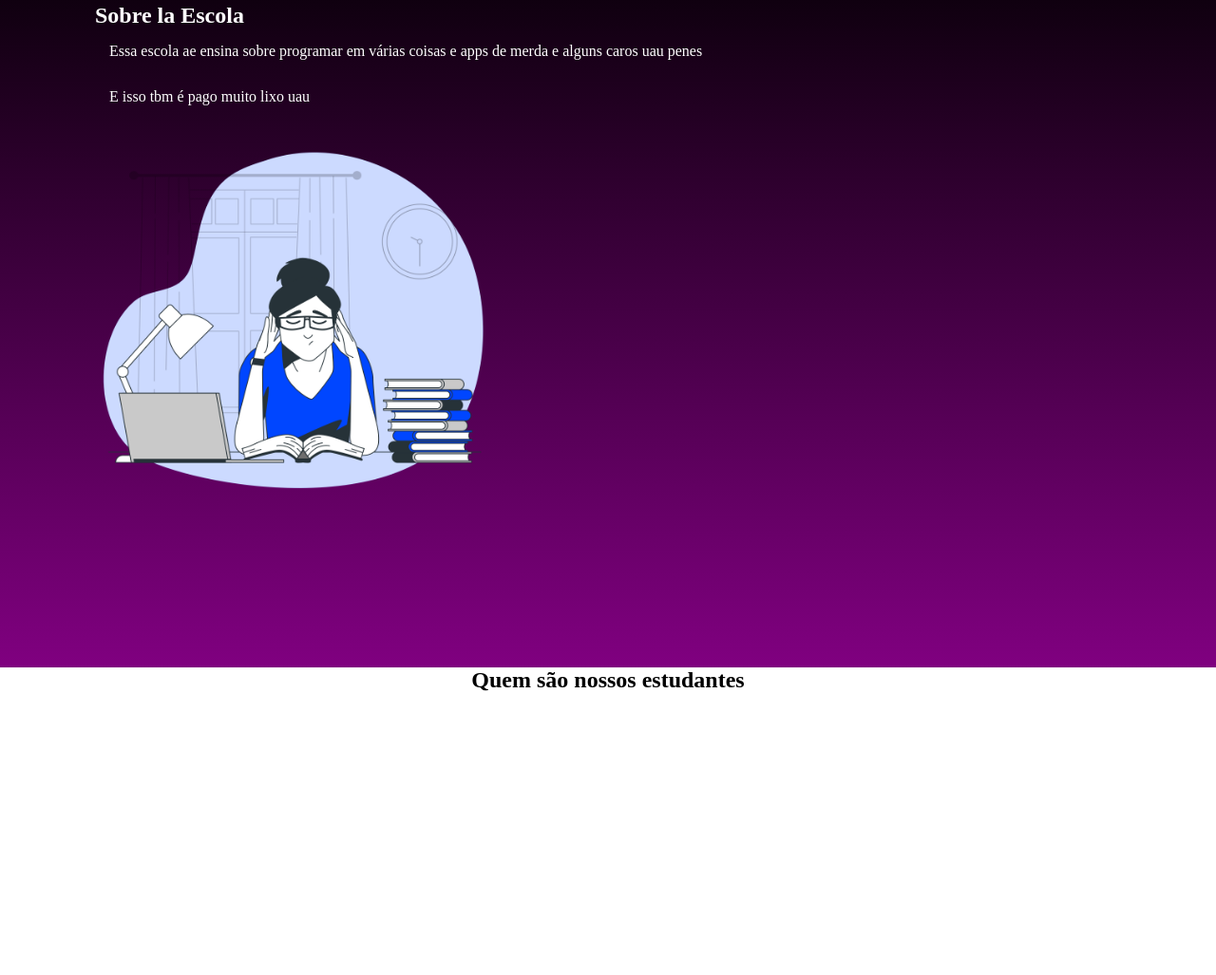
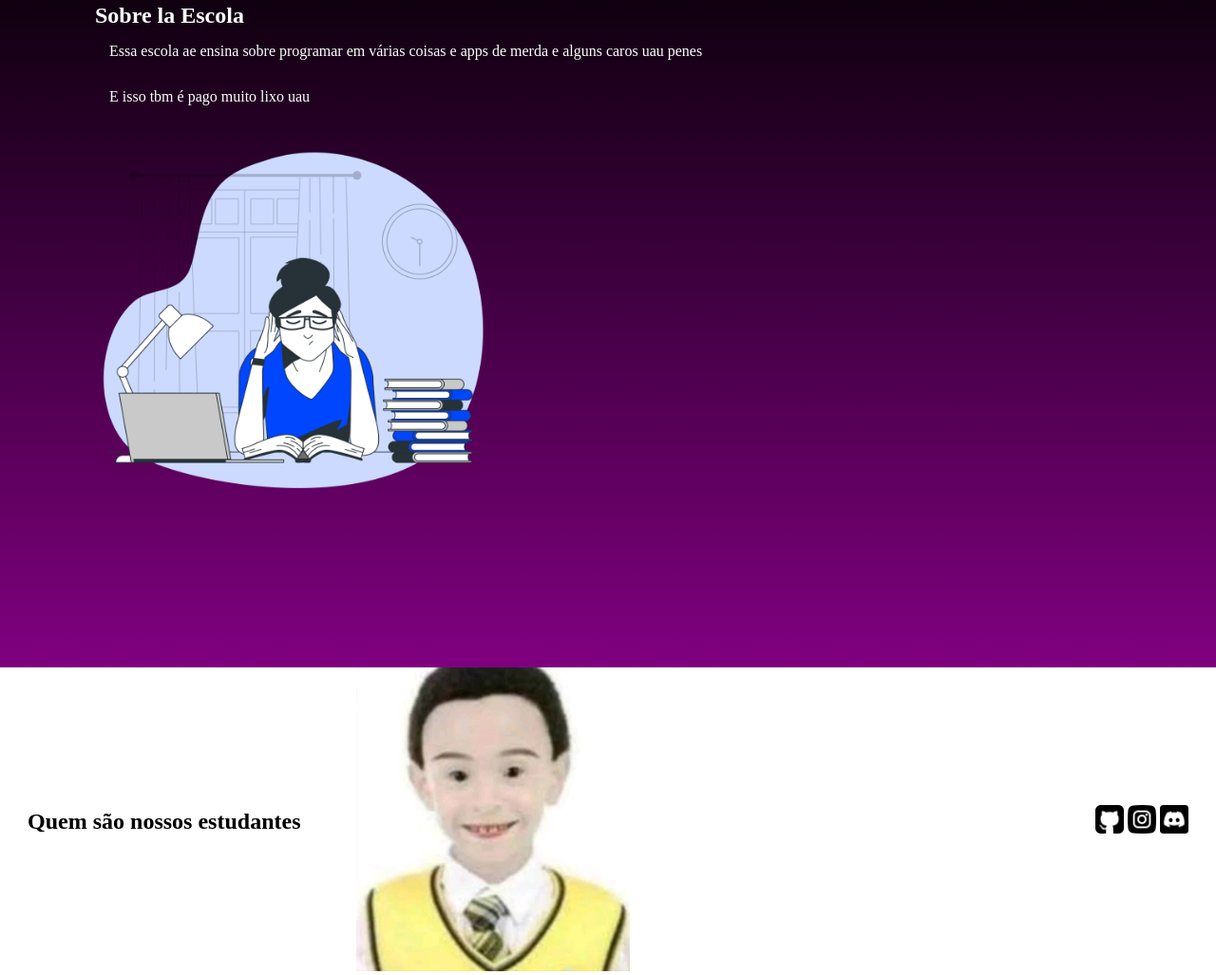
Before and after one commit to christyanandrews/ChristyanA2EJBS, a plain HTML site: page index2.html in a window 1280 px wide. Shown: the part 260-1287 px from the top of the page at 95% size. Before the commit the page ends 990 px from the top, so only its background shows below. Drawn offline with Linux system fonts and the light colour scheme.

Commit message:
Add files via upload

```diff
--- a/index2.html
+++ b/index2.html
@@ -33,6 +33,14 @@
         <div class="Alunos">
             <h2> Quem são nossos estudantes
         </h2>
+        <div class="estudante">
+        <img src="PINTO.jpg" alt="" class="Fotinha-pika">
+        </div>
+        <div class="iconis">
+            <img src="placa-do-github.png" alt="imagem-icone" class="PINT">
+            <img src="instagram.png" alt="imagem-icone" class="PINT">
+            <img src="discordia.png" alt="imagem-icone" class="PINT">
+        </div>
 
 
 
--- a/style2.css
+++ b/style2.css
@@ -39,7 +39,15 @@
 
 
 }
-.Estudantes{
+.Alunos{
     display: flex;
     justify-content: space-around;
     align-items: center;
+ }
+.Fotinha-pika{
+ width: 40%;
+}
+
+.PINT{
+    width: 30px;
+}
```
Also changed, not shown: PINTO.jpg (added), discordia.png (added), instagram.png (added), placa-do-github.png (added).
